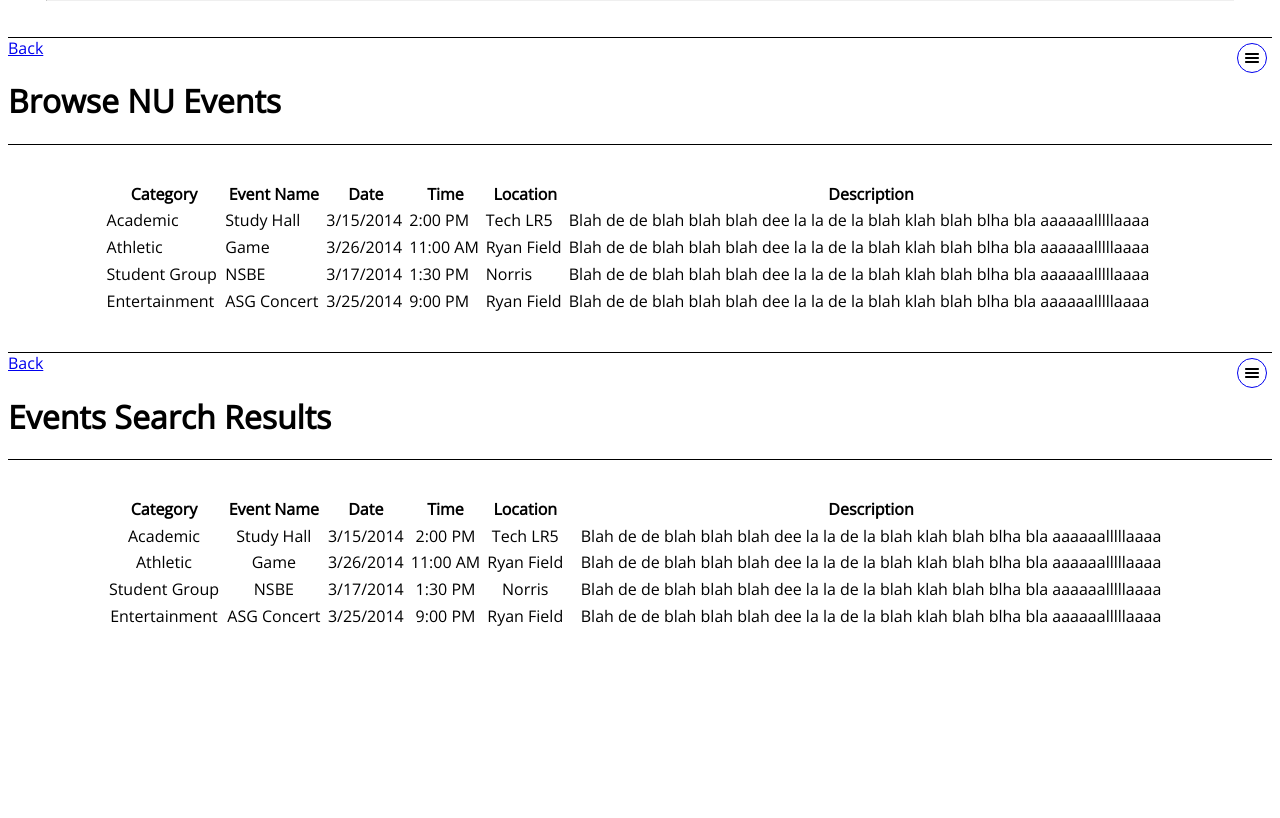
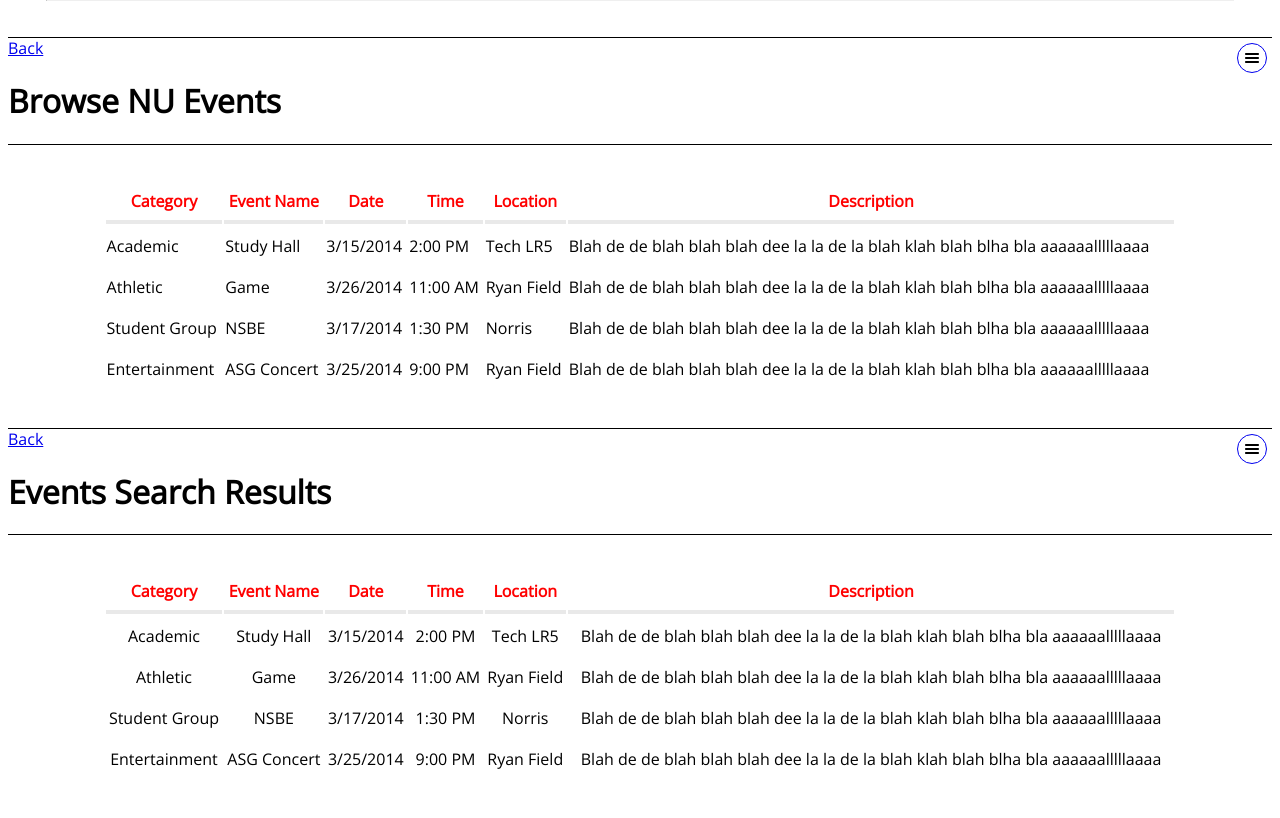
Before and after one commit to Shantaviae/YouAreHere, a PHP site: page /events.html in a window 1280 px wide. Shown: the part 404-1222 px from the top of the page. Before the commit the page ends 1030 px from the top, so only its background shows below. Run offline with PHP 8.4, Linux system fonts and the light colour scheme; some libraries are stand-ins or nearby versions.

Commit message:
Updates to style

```diff
--- a/CSS/style.css
+++ b/CSS/style.css
@@ -27,7 +27,7 @@
 
 .goButton{
 	height: 22px;
-	width: 30% !important;
+	width: 60% !important;
 
 }
 
@@ -75,3 +75,14 @@
 	box-shadow: none;
 	font-family: Roboto;
 }
+
+.tableHeaderRows {
+	text-align: center;
+	border-bottom: 4px solid #E9E9E9;
+	color: red;
+	height: 35px;
+}
+
+.tableRows {
+	height: 35px;
+}
```
